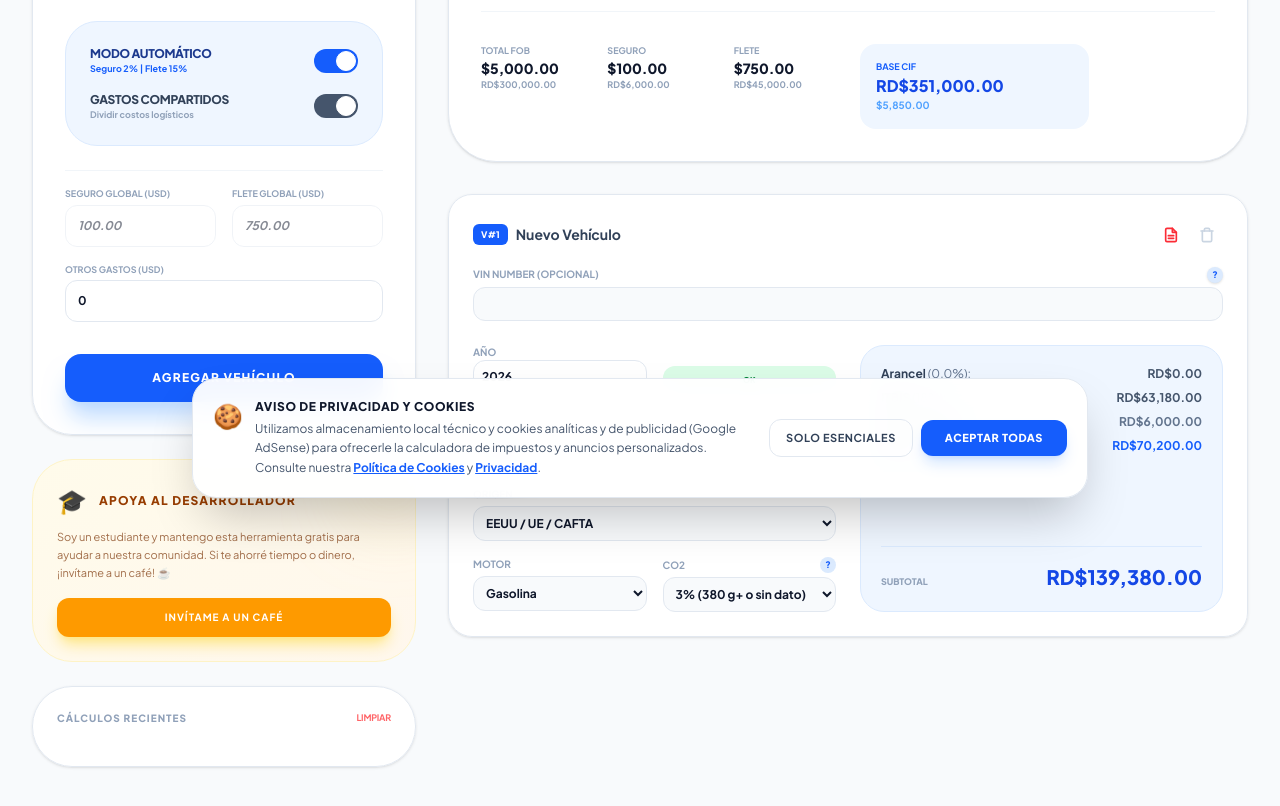
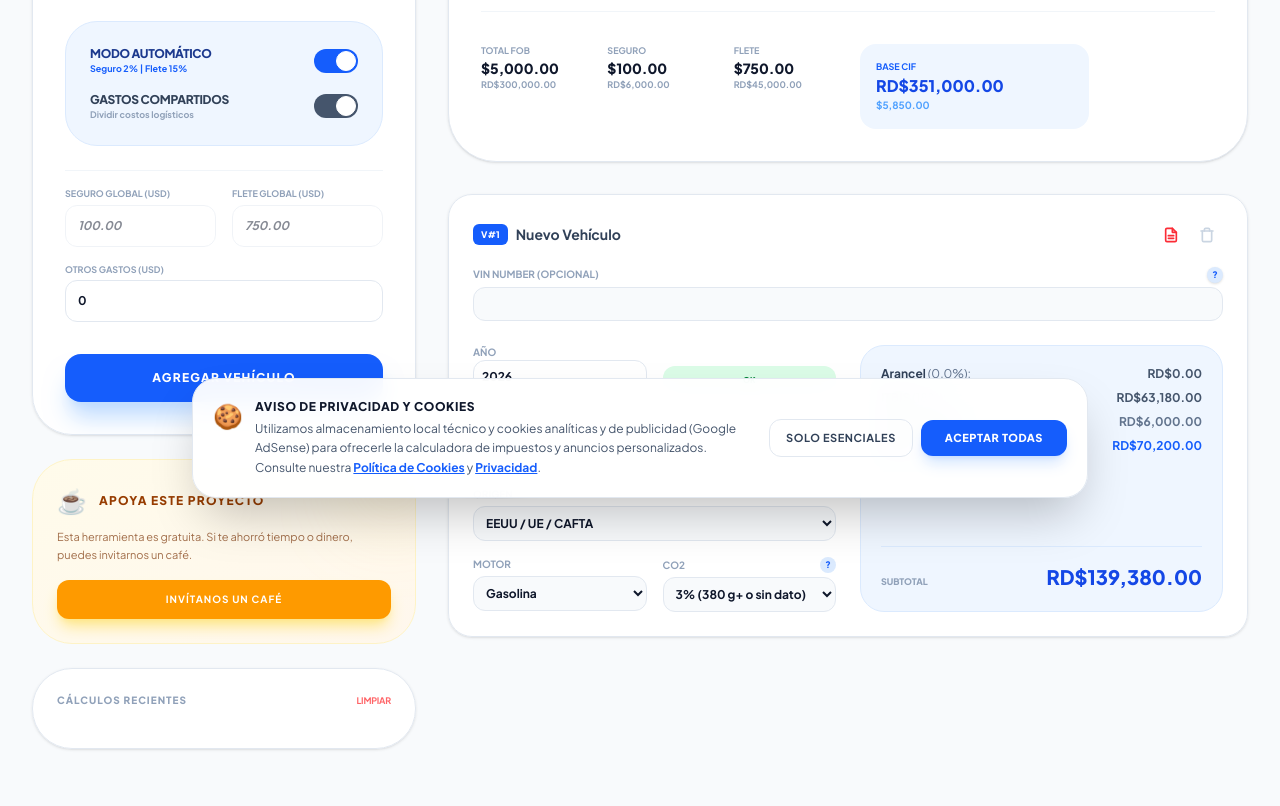
Before and after one commit to Jacoolzs/FerrampaCalc, a website with bundled scripts: page index.html in a window 1280 px wide. Shown: the part 286-1092 px from the top of the page. Built offline with nearby package versions, Linux system fonts and the light colour scheme.

Commit message:
fix(confianza): quitar la contradiccion de la tarjeta de donacion
Co-Authored-By: Claude Opus 5.5 <noreply@anthropic.com>

```diff
--- a/index.html
+++ b/index.html
@@ -297,19 +297,19 @@
                             </button>
                         </div>
 
-                        <!-- Card de Donación (Estudiante) -->
+                        <!-- Card de Donación -->
                         <div class="bg-gradient-to-br from-amber-50 to-orange-50 dark:from-amber-900/10 dark:to-orange-900/10 p-6 rounded-[2.5rem] border border-amber-100 dark:border-amber-800/50 text-left relative overflow-hidden group">
                             <div class="absolute -right-4 -top-4 w-20 h-20 bg-amber-200/20 rounded-full blur-2xl group-hover:bg-amber-400/20 transition-colors"></div>
                             <div class="relative z-10">
                                 <div class="flex items-center gap-3 mb-3">
-                                    <span class="text-2xl">🎓</span>
-                                    <h3 class="text-xs font-black uppercase tracking-widest text-amber-800 dark:text-amber-400 leading-tight">Apoya al Desarrollador</h3>
+                                    <span class="text-2xl" aria-hidden="true">☕</span>
+                                    <h3 class="text-xs font-black uppercase tracking-widest text-amber-800 dark:text-amber-400 leading-tight">Apoya este proyecto</h3>
                                 </div>
                                 <p class="text-[11px] text-amber-900/70 dark:text-amber-200/60 leading-relaxed mb-4">
-                                    Soy un estudiante y mantengo esta herramienta gratis para ayudar a nuestra comunidad. Si te ahorré tiempo o dinero, ¡invítame a un café! ☕
+                                    Esta herramienta es gratuita. Si te ahorró tiempo o dinero, puedes invitarnos un café.
                                 </p>
                                 <a href="https://paypal.me/orlandoamparoperalta" target="_blank" rel="noopener noreferrer" class="block w-full bg-amber-500 hover:bg-amber-600 text-white text-center py-3 rounded-xl font-bold text-[10px] uppercase tracking-widest transition-all shadow-lg shadow-amber-200 dark:shadow-none">
-                                    Invítame a un Café
+                                    Invítanos un Café
                                 </a>
                             </div>
                         </div>
```
